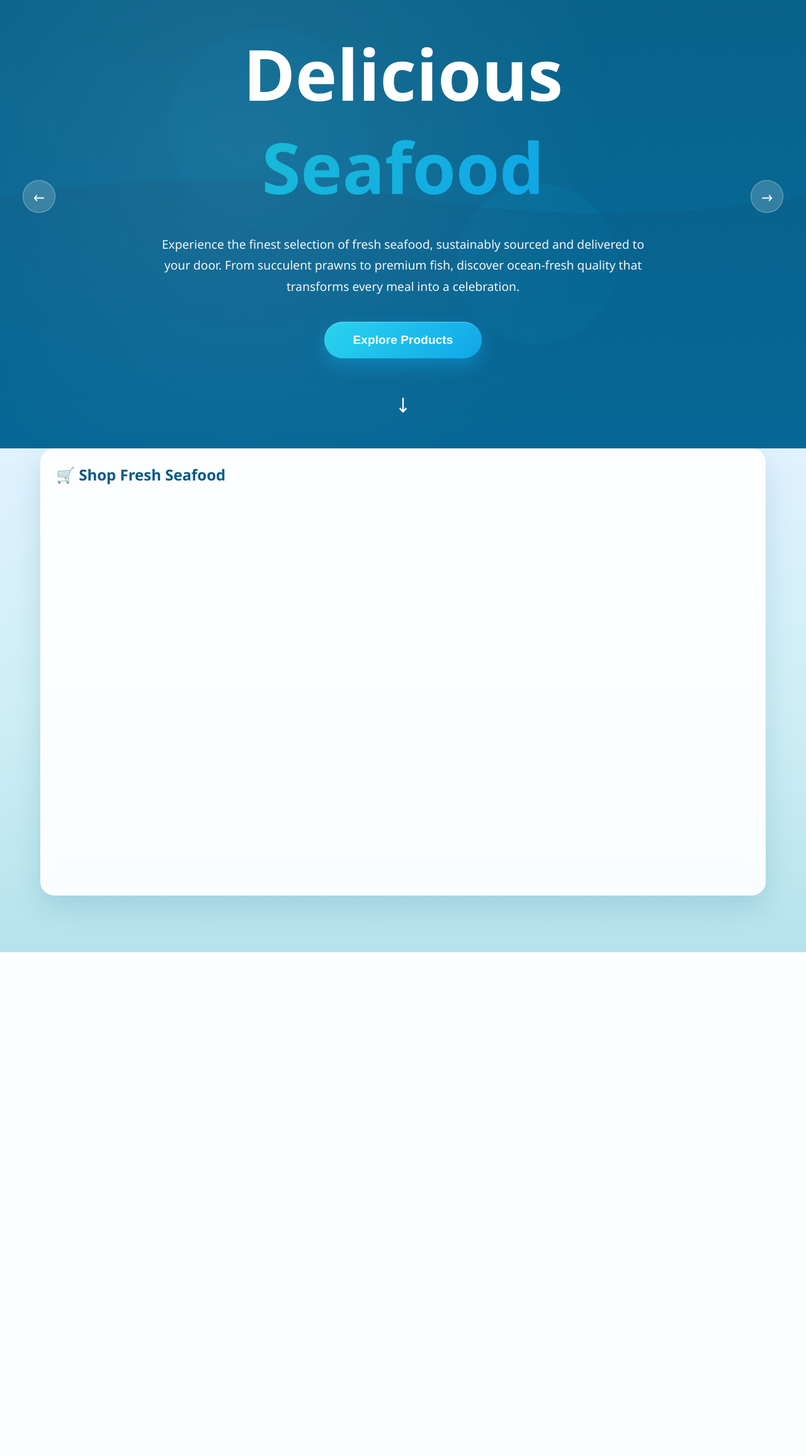
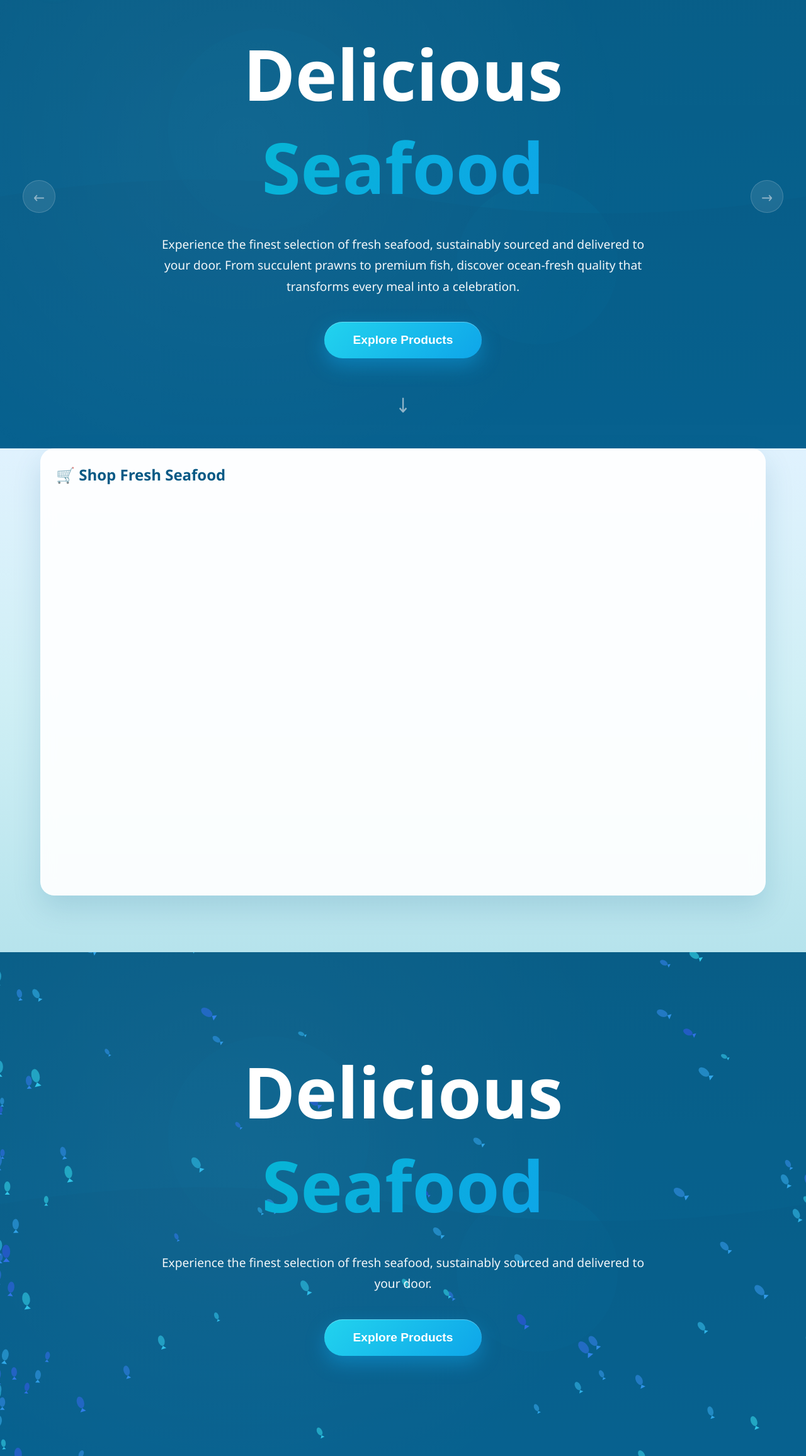
Before and after one commit to Sayedbuhari10/pocnew, a Flask app: template templates/client.html in a window 1280 px wide. Shown: the part 88-2400 px from the top of the page at 63% size. Before the commit the page ends 1600 px from the top, so only its background shows below. Run offline with Flask 3, Linux system fonts and the light colour scheme; the template is opened without the code that fills it, so the values that code supplies are empty.

Commit message:
Update client.html

```diff
--- a/templates/client.html
+++ b/templates/client.html
@@ -138,14 +138,7 @@
         }
         button:hover, a.btn:hover { background: #0284c7; transform: translateY(-2px); }
 
-        /* .products-grid {
-            display: grid; grid-template-columns: repeat(auto-fill, minmax(260px, 1fr));
-            gap: 20px; margin-top: 20px;
-        } */
-        /* .product-card {
-            background: white; border: 2px solid #e0e0e0; border-radius: 12px;
-            padding: 20px; transition: 0.3s;
-        }*/
+
         .product-card:hover {
             transform: translateY(-5px); box-shadow: 0 10px 25px rgba(14,165,233,0.2);
             border-color: #0ea5e9;
@@ -186,8 +179,6 @@
             width: 45px; padding: 3px; text-align: center; border: 1px solid #d1d5db;
             border-radius: 4px; font-weight: 600; margin: 0 4px;
         }
-        /* .remove-btn { background: #dc2626; padding: 4px 10px; font-size: 0.8em; margin-top: 6px; }
-        .remove-btn:hover { background: #b91c1c; } */
 
         .orders-header {
             background: #f8f9fa; padding: 20px; border-radius: 12px; margin-bottom: 25px;
@@ -509,35 +500,6 @@
     transform: translateY(-4px);
 }
 
-/* Image area */
-/* .product-image-wrapper {
-    width: 100%;
-    height: 190px;
-    background: #f1f5f9;
-    display: flex;
-    align-items: center;
-    justify-content: center;
-    position: relative;
-} */
-/* .product-image-wrapper img {
-    max-width: 100%;
-    max-height: 100%;
-    object-fit: cover;
-}        */
-/* Placeholder if image missing */
-/* .image-placeholder {
-    width: 100%;
-    height: 100%;
-    background: linear-gradient(135deg, #e0f2fe, #f8fafc);
-    display: flex;
-    align-items: center;
-    justify-content: center;
-    text-align: center;
-    padding: 16px;
-    font-weight: 700;
-    color: #075985;
-    font-size: 1.05em;
-} */
 
 /* Content padding */
 .product-info {
@@ -682,10 +644,6 @@
     margin-top: 120px;
 }
 
-/* .orders-container {
-    padding-left: 24px;
-    padding-right: 24px;
-} */
 
 .orders-container {
     max-width: 1100px;
@@ -869,6 +827,31 @@
     animation: drive 2s ease forwards;
 }
 
+        /* ================= FISH HOME BACKGROUND ================= */
+
+#fishCanvas {
+    position: absolute;
+    inset: 0;
+    width: 100%;
+    height: 100%;
+    z-index: 1;
+}
+
+.hero-content {
+    position: relative;
+    z-index: 2;
+}
+
+/* Optional dark overlay for readability */
+.hero::before {
+    content: "";
+    position: absolute;
+    inset: 0;
+    background: rgba(7, 89, 133, 0.45);
+    z-index: 1;
+}
+
+
 @keyframes drive {
     0% { transform: translateX(0); }
     100% { transform: translateX(520px); }
@@ -1093,7 +1076,143 @@
     </div>
 
 </div>
-
+    <section class="hero" id="heroSection">
+    <!-- 🐟 Fish Animation (HOME ONLY) -->
+    <canvas id="fishCanvas"></canvas>
+
+    <div class="hero-content">
+        <h1 class="hero-title">Delicious</h1>
+        <h2 class="hero-subtitle">Seafood</h2>
+        <p class="hero-description">
+            Experience the finest selection of fresh seafood, sustainably sourced
+            and delivered to your door.
+        </p>
+        <button class="cta-button" onclick="showSection('shop')">
+            Explore Products
+        </button>
+    </div>
+</section>
+
+
+<script>
+/* ================= FISH SWARM (HOME ONLY) ================= */
+
+let fishRunning = false;
+let fishRAF = null;
+
+function startFishAnimation() {
+    if (fishRunning) return;
+    fishRunning = true;
+    initFishSwarm();
+}
+
+function stopFishAnimation() {
+    fishRunning = false;
+    cancelAnimationFrame(fishRAF);
+
+    const canvas = document.getElementById("fishCanvas");
+    if (canvas) {
+        const ctx = canvas.getContext("2d");
+        ctx.clearRect(0, 0, canvas.width, canvas.height);
+    }
+}
+
+function initFishSwarm() {
+    const canvas = document.getElementById("fishCanvas");
+    if (!canvas) return;
+
+    const ctx = canvas.getContext("2d");
+    let fish = [];
+    let mouse = { x: 0, y: 0 };
+
+    function resize() {
+        const hero = document.getElementById("heroSection");
+        canvas.width = hero.offsetWidth;
+        canvas.height = hero.offsetHeight;
+    }
+    resize();
+    window.addEventListener("resize", resize);
+
+    canvas.addEventListener("mousemove", e => {
+        const r = canvas.getBoundingClientRect();
+        mouse.x = e.clientX - r.left;
+        mouse.y = e.clientY - r.top;
+    });
+
+    const COUNT = 120;
+
+    for (let i = 0; i < COUNT; i++) {
+        fish.push({
+            x: Math.random() * canvas.width,
+            y: Math.random() * canvas.height,
+            vx: (Math.random() - 0.5) * 2,
+            vy: (Math.random() - 0.5) * 2,
+            size: Math.random() * 6 + 5,
+            angle: Math.random() * Math.PI * 2,
+            speed: Math.random() * 0.6 + 0.4,
+            hue: Math.random() * 30 + 190
+        });
+    }
+
+    function drawFish(f) {
+        ctx.save();
+        ctx.translate(f.x, f.y);
+        ctx.rotate(f.angle);
+
+        ctx.beginPath();
+        ctx.ellipse(0, 0, f.size, f.size * 0.6, 0, 0, Math.PI * 2);
+        ctx.fillStyle = `hsl(${f.hue},70%,45%)`;
+        ctx.fill();
+
+        ctx.beginPath();
+        ctx.moveTo(-f.size, 0);
+        ctx.lineTo(-f.size * 1.6, -f.size * 0.5);
+        ctx.lineTo(-f.size * 1.6, f.size * 0.5);
+        ctx.closePath();
+        ctx.fillStyle = `hsl(${f.hue},80%,55%)`;
+        ctx.fill();
+
+        ctx.restore();
+    }
+
+    function animate() {
+        if (!fishRunning) return;
+
+        ctx.clearRect(0, 0, canvas.width, canvas.height);
+
+        fish.forEach(f => {
+            const dx = mouse.x - f.x;
+            const dy = mouse.y - f.y;
+            const dist = Math.hypot(dx, dy);
+
+            if (dist > 50) {
+                const target = Math.atan2(dy, dx);
+                f.angle += (target - f.angle) * 0.05;
+            }
+
+            f.vx += Math.cos(f.angle) * f.speed;
+            f.vy += Math.sin(f.angle) * f.speed;
+
+            f.x += f.vx;
+            f.y += f.vy;
+
+            f.vx *= 0.96;
+            f.vy *= 0.96;
+
+            if (f.x < -50) f.x = canvas.width + 50;
+            if (f.x > canvas.width + 50) f.x = -50;
+            if (f.y < -50) f.y = canvas.height + 50;
+            if (f.y > canvas.height + 50) f.y = -50;
+
+            drawFish(f);
+        });
+
+        fishRAF = requestAnimationFrame(animate);
+    }
+
+    animate();
+}
+</script>
 
 
     <script>
@@ -1104,6 +1223,7 @@
             renderCart();
             renderCartDrawer();
             loadNotificationCount();
+            startFishAnimation();
             document.getElementById("heroSection").style.display = 'flex';
             document.getElementById("shop").classList.remove("hidden");
             document.getElementById("orders").classList.add("hidden");
@@ -1127,16 +1247,17 @@ function scrollToTop() {
     document.getElementById('heroSection').style.display = 'flex';
     document.getElementById('shop').classList.remove('hidden');
     document.getElementById('orders').classList.add('hidden');
-    // document.getElementById('cartSection').style.display = 'block';
-
+
+    startFishAnimation(); // 🐟 ON
     updateActiveNav('home');
 }
 
 function scrollToShop() {
+    stopFishAnimation(); // ❌ OFF
+
     document.getElementById('heroSection').style.display = 'flex';
     document.getElementById('shop').classList.remove('hidden');
     document.getElementById('orders').classList.add('hidden');
-    // document.getElementById('cartSection').style.display = 'block';
 
     document.getElementById('shop').scrollIntoView({ behavior: 'smooth' });
     updateActiveNav('shop');
@@ -1154,30 +1275,16 @@ function scrollToShop() {
         }
 
 // Show specific section
-
 function showSection(id) {
-            window.scrollTo({ top: 0, behavior: 'smooth' });
-            closeCart();
+    stopFishAnimation(); // ❌ OFF
+
     if (id === 'orders') {
         document.getElementById('heroSection').style.display = 'none';
         document.getElementById('orders').classList.remove('hidden');
         document.getElementById('shop').classList.add('hidden');
-                // document.getElementById('cartSection').style.display = 'none';
         updateActiveNav('orders');
         loadOrders('active');
     }
-            else if (id === 'shop') {
-                document.getElementById('heroSection').style.display = 'flex';
-                document.getElementById('shop').classList.remove('hidden');
-                document.getElementById('orders').classList.add('hidden');
-                updateActiveNav('shop');
-
-                // smooth scroll to products
-                document.getElementById('shop')
-                    .scrollIntoView({ behavior: 'smooth' });
-            }
-
-
 }
 
 
@@ -1589,40 +1696,7 @@ function closeCart() {
 }
 
 
-// function renderCartDrawer() {
-//     const div = document.getElementById("cartDrawerItems");
-//     const subtotalEl = document.getElementById("cartSubtotal");
-//     const totalEl = document.getElementById("cartTotal");
-
-//     if (cart.length === 0) {
-//         div.innerHTML = "<p style='text-align:center;color:#64748b;'>Your cart is empty</p>";
-//         subtotalEl.textContent = "₹0";
-//         totalEl.textContent = "₹0";
-//         return;
-//     }
-
-//     let total = 0;
-
-//     div.innerHTML = cart.map(item => {
-//         total += item.subtotal;
-//         return `
-//             <div class="drawer-item">
-//                 <div class="drawer-item-title">${item.name}</div>
-//                 <div class="drawer-controls">
-//                     <div class="qty-control">
-//                         <button onclick="decreaseQty('${item.id}')">−</button>
-//                         <span>${item.quantity}</span>
-//                         <button onclick="increaseQty('${item.id}')">+</button>
-//                     </div>
-//                     <div class="item-price">₹${item.subtotal}</div>
-//                 </div>
-//             </div>
-//         `;
-//     }).join("");
-
-//     subtotalEl.textContent = `₹${total}`;
-//     totalEl.textContent = `₹${total}`;
-// }
+
 
 function renderCartDrawer() {
     const container = document.getElementById("cartDrawerItems");
@@ -1862,4 +1936,5 @@ function logoutClient() {
 
     </script>
 </body>
+
 </html>
```
Lines whose indentation alone changed are shown as unchanged.
